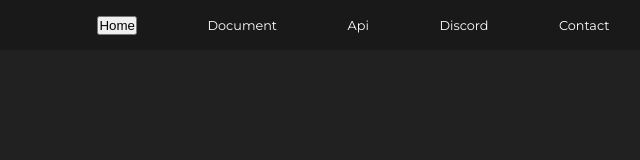
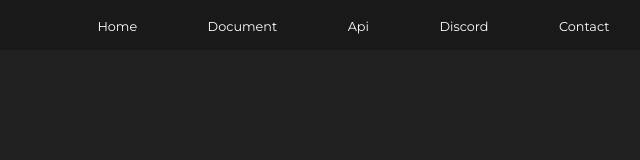
Before and after one commit to mnikhwan/responsive-navbar-flex, a plain HTML site: page index.html in a window 1280 px wide. Shown: the full height of the page, 501-1141 px from the left. Drawn offline with Linux system fonts and the light colour scheme.

Commit message:
Update index.html

```diff
--- a/index.html
+++ b/index.html
@@ -14,7 +14,7 @@
       </div>
 
       <ul>
-        <li><button onclick="bgchange()">Home</button></li>
+        <li><a href="#">Home</a></li>
         <li><a href="#">Document</a></li>
         <li><a href="#">Api</a></li>
         <li><a href="#">Discord</a></li>
@@ -36,9 +36,6 @@
       menuToggle.addEventListener("click", function () {
         nav.classList.toggle("slide");
       });
-      function bgchange {
-        document.body.style.backgroundColor = "#ccc";
-      }
     </script>
   </body>
 </html>
```
